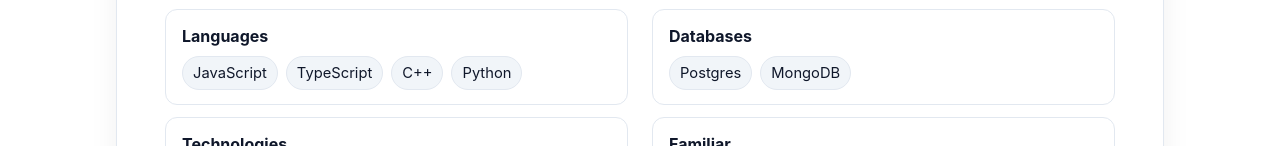
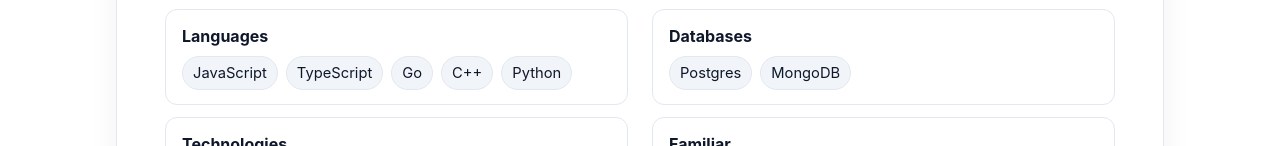
Before and after one commit to SpandanNepal/spandannepal.github.io, a plain HTML site: page index.html in a window 1280 px wide. Shown: the part 419-565 px from the top of the page. Drawn offline with Linux system fonts and the light colour scheme.

Commit message:
skills update

```diff
--- a/index.html
+++ b/index.html
@@ -135,6 +135,7 @@
           <div class="chips">
             <span class="chip">JavaScript</span>
             <span class="chip">TypeScript</span>
+            <span class="chip">Go</span>
             <span class="chip">C++</span>
             <span class="chip">Python</span>
           </div>
```
